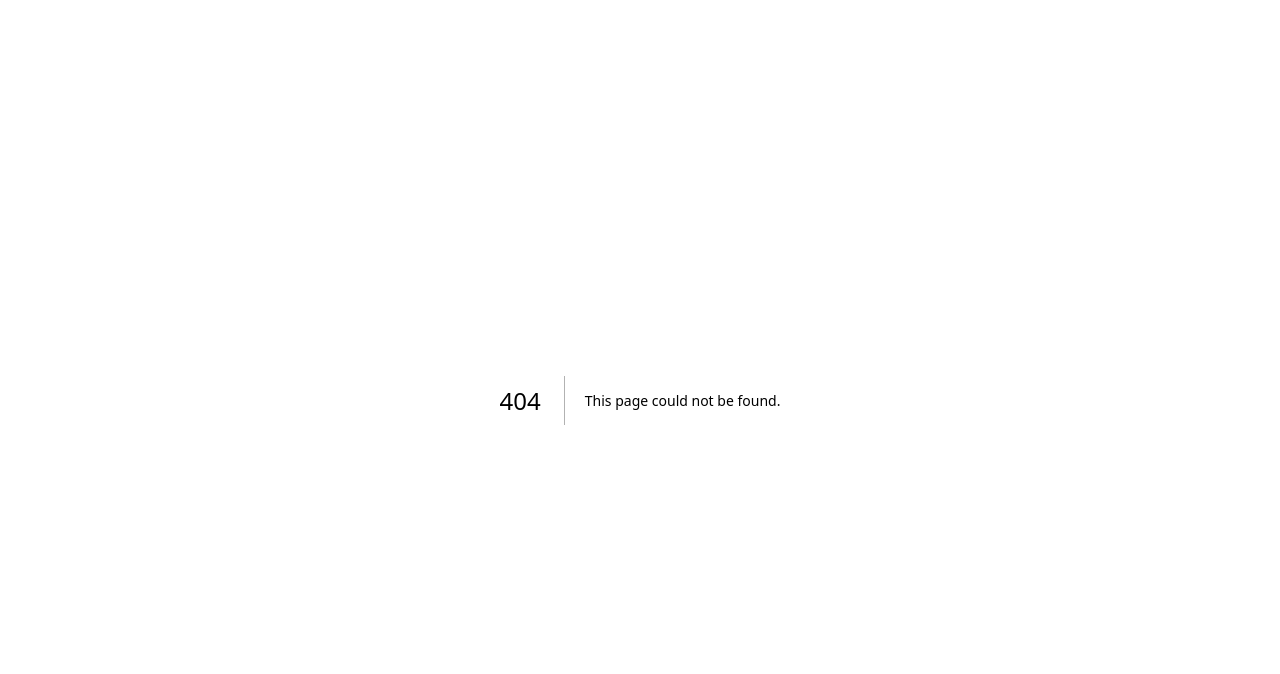
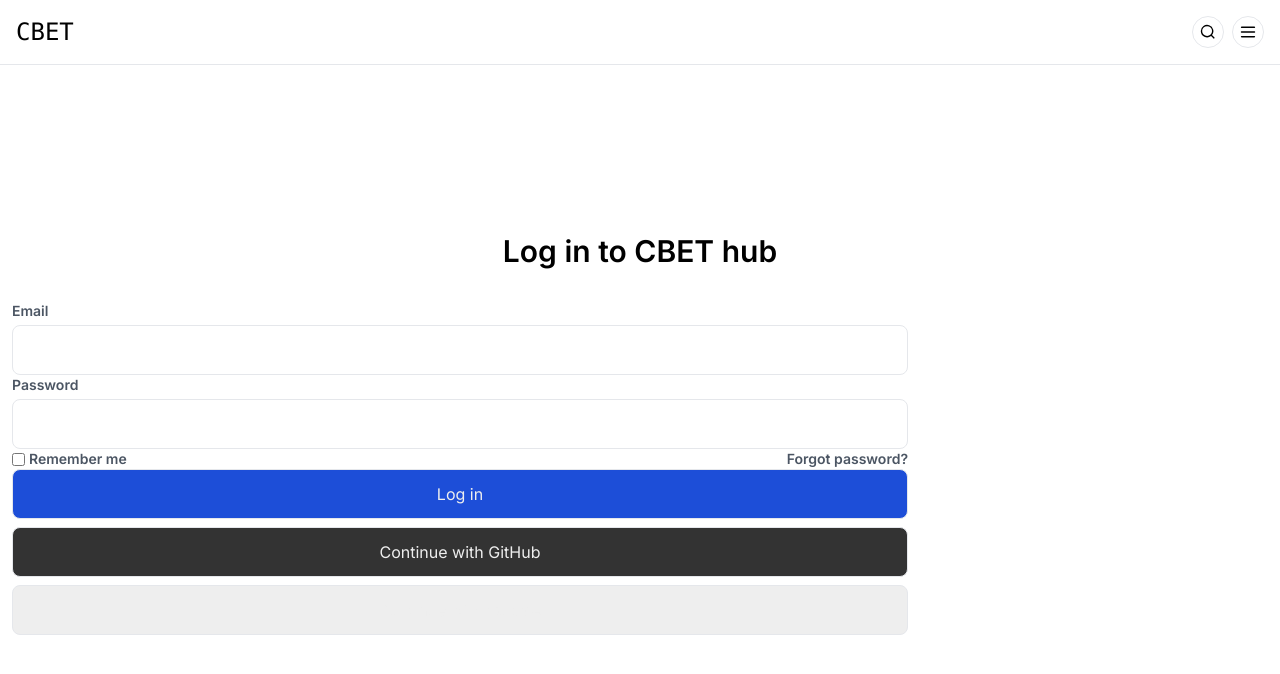
Before and after one commit to jdboachie/cbethub, a Next.js app: page /login in a window 1280 px wide. Before the commit this address had no page. Shown: the top 674 px of the page. Built offline with nearby package versions, Linux system fonts and the light colour scheme.

Commit message:
dev update

```diff
--- a/app/layout.tsx
+++ b/app/layout.tsx
@@ -1,6 +1,9 @@
 import type { Metadata } from 'next'
 import { Inter } from 'next/font/google'
 import './globals.css'
+
+import Header from '@/components/Header'
+
 
 const inter = Inter({ subsets: ['latin'] })
 
@@ -16,7 +19,8 @@ export default function RootLayout({
 }) {
   return (
     <html lang="en">
-      <body className={inter.className}>{children}</body>
+      <body className={inter.className}>
+        {children}</body>
     </html>
   )
 }
--- /dev/null
+++ b/app/login/page.tsx
@@ -0,0 +1,85 @@
+'use client'
+
+import Button from "@/components/Button"
+import Header from "@/components/Header"
+import Link from "next/link"
+
+
+const LoginPage = () => {
+  return (
+    <div>
+        <Header />
+        <main className="pt-16 p-3 h-screen flex flex-col justify-center">
+            <h1 className="p-4 mb-4 text-center font-semibold text-3xl dark:text-[#eee]">
+                Log in to CBET hub
+            </h1>
+            <div className="flex flex-col space-y-2 max-w-4xl">
+                <form action="" method="post">
+                    <div className="flex flex-col space-y-1">
+                        <label htmlFor="email" className="text-sm font-semibold text-gray-600 dark:text-[#eee]">Email</label>
+                        <input
+                            type="email"
+                            name="email"
+                            id="email"
+                            className="p-3 border rounded-lg dark:border-[#333]"
+                        />
+                    </div>
+                    <div className="flex flex-col space-y-1">
+                        <label htmlFor="password" className="text-sm font-semibold text-gray-600 dark:text-[#eee]">Password</label>
+                        <input
+                            type="password"
+                            name="password"
+                            id="password"
+                            className="p-3 border rounded-lg dark:border-[#333]"
+                        />
+                    </div>
+                    <div className="flex justify-between items-center">
+                        <div className="flex items-center space-x-1">
+                            <input
+                                type="checkbox"
+                                name="remember"
+                                id="remember"
+                                className="p-3 border rounded-lg dark:border-[#333]"
+                            />
+                            <label htmlFor="remember" className="text-sm font-semibold text-gray-600 dark:text-[#eee]">Remember me</label>
+                        </div>
+                        <Link
+                            href="/forgot-password"
+                            className="text-sm font-semibold text-gray-600 dark:text-[#eee]"
+                        >
+                                Forgot password?
+                        </Link>
+                    </div>
+                    <Button
+                        classNames="bg-blue-700"
+                    >
+                        Log in
+                    </Button>
+                </form>
+                <Button
+                    classNames="bg-[#333]"
+                >
+                    Continue with GitHub
+                </Button>
+                <Button
+                    classNames="bg-[#eee] text-[#333]"
+                >
+                    Continue with Google
+                </Button>
+                {/* <Button
+                    classNames="bg-purple-700"
+                >
+                    Continue with GitLab
+                </Button>
+                <Button
+                    classNames="bg-blue-700"
+                >
+                    Continue with BitBucket
+                </Button> */}
+            </div>
+        </main>
+    </div>
+  )
+}
+
+export default LoginPage
--- a/app/page.tsx
+++ b/app/page.tsx
@@ -1,16 +1,8 @@
 'use client'
 
-import { useState } from 'react'
-
 import CourseCard from '@/components/CourseCard'
-import DropDownMenu from '@/components/DropDownMenu'
+import Header from '@/components/Header'
 import Search from '@/components/Search'
-
-import {
-    Bars3Icon,
-    MagnifyingGlassIcon,
-    XMarkIcon,
-} from '@heroicons/react/20/solid'
 
 import {
     ClockIcon,
@@ -21,47 +13,12 @@ import Link from 'next/link'
 
 
 const Home = () => {
-    // Use a grid background like partialprerendering.com
-
-    const [showMainMenu, setShowMainMenu] = useState(false)
-
-    const handleMenuButtonClick = () => {
-        setShowMainMenu(!showMainMenu)
-    }
-    const handleStrayClick = () => {
-        setShowMainMenu(false)
-    }
 
   return (
     <div
         className="flex flex-col items-center justify-center w-full flex-1 text-center space-y-5"
-        // onClick={handleStrayClick}
     >
-        <nav
-            className='fixed top-0 flex backdrop-blur justify-between w-full p-4 border-b dark:border-b-[#333]'
-        >
-            <h1 className="text-2xl font-mono dark:text-[#eee]">
-                CBET
-            </h1>
-            <div className='flex space-x-2'>
-                <MagnifyingGlassIcon
-                    className='w-8 h-8 rounded-full border dark:border-[#333] p-1.5 cursor-pointer dark:text-[#eee]'
-                />
-                {showMainMenu ? (
-                        <XMarkIcon
-                            className='w-8 h-8 rounded-full border dark:border-[#333] p-1.5 cursor-pointer dark:text-[#eee]'
-                            onClick={handleMenuButtonClick}
-                        />
-                    ): (
-                        <Bars3Icon
-                            className='w-8 h-8 rounded-full border dark:border-[#333] p-1.5 cursor-pointer dark:text-[#eee]'
-                            onClick={handleMenuButtonClick}
-                        />
-                )}
-            </div>
-        </nav>
-        {showMainMenu && <DropDownMenu />}
-
+        <Header />
         <main
             className='w-full p-5 pt-16 space-y-4 max-w-7xl'
         >
--- /dev/null
+++ b/components/Button.tsx
@@ -0,0 +1,15 @@
+import React from 'react'
+
+const Button = ({children, classNames}: {children?: React.ReactNode, classNames?:string}) => {
+  return (
+    <div>
+        <button
+            className={`${classNames} max-sm:w-full rounded-lg border text-[#eee] w-full p-3 dark:border-[#333] cursor-pointer`}
+        >
+                {children}
+        </button>
+    </div>
+  )
+}
+
+export default Button
--- /dev/null
+++ b/components/Header.tsx
@@ -0,0 +1,48 @@
+import { useState } from 'react'
+
+import {
+    Bars3Icon,
+    MagnifyingGlassIcon,
+    XMarkIcon,
+} from '@heroicons/react/20/solid'
+import DropDownMenu from '@/components/DropDownMenu'
+
+
+const Header = () => {
+    const [showMainMenu, setShowMainMenu] = useState(false)
+
+    const handleMenuButtonClick = () => {
+        setShowMainMenu(!showMainMenu)
+    }
+
+  return (
+    <>
+        <nav
+            className='fixed top-0 flex backdrop-blur justify-between w-full p-4 border-b dark:border-b-[#333]'
+        >
+            <h1 className="text-2xl font-mono dark:text-[#eee]">
+                CBET
+            </h1>
+            <div className='flex space-x-2'>
+                <MagnifyingGlassIcon
+                    className='w-8 h-8 rounded-full border dark:border-[#333] p-1.5 cursor-pointer dark:text-[#eee]'
+                />
+                {showMainMenu ? (
+                        <XMarkIcon
+                            className='w-8 h-8 rounded-full border dark:border-[#333] p-1.5 cursor-pointer dark:text-[#eee]'
+                            onClick={handleMenuButtonClick}
+                        />
+                    ): (
+                        <Bars3Icon
+                            className='w-8 h-8 rounded-full border dark:border-[#333] p-1.5 cursor-pointer dark:text-[#eee]'
+                            onClick={handleMenuButtonClick}
+                        />
+                )}
+            </div>
+        </nav>
+        {showMainMenu && <DropDownMenu />}
+    </>
+  )
+}
+
+export default Header
```
